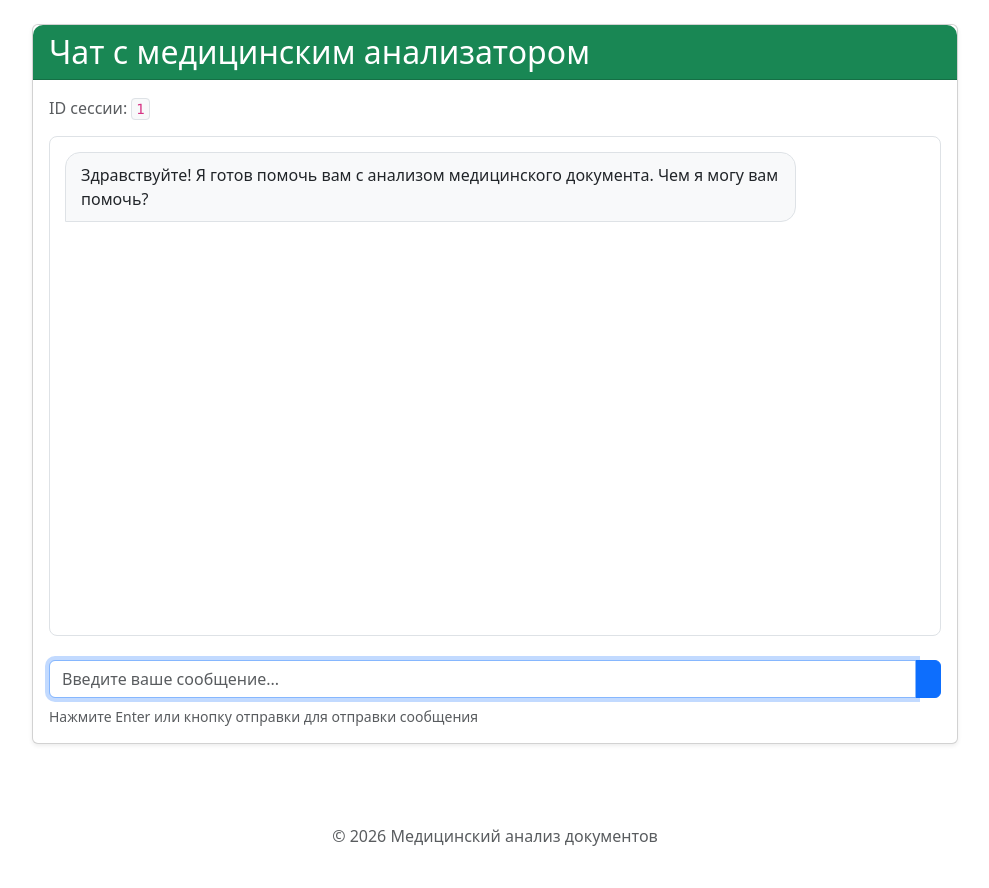
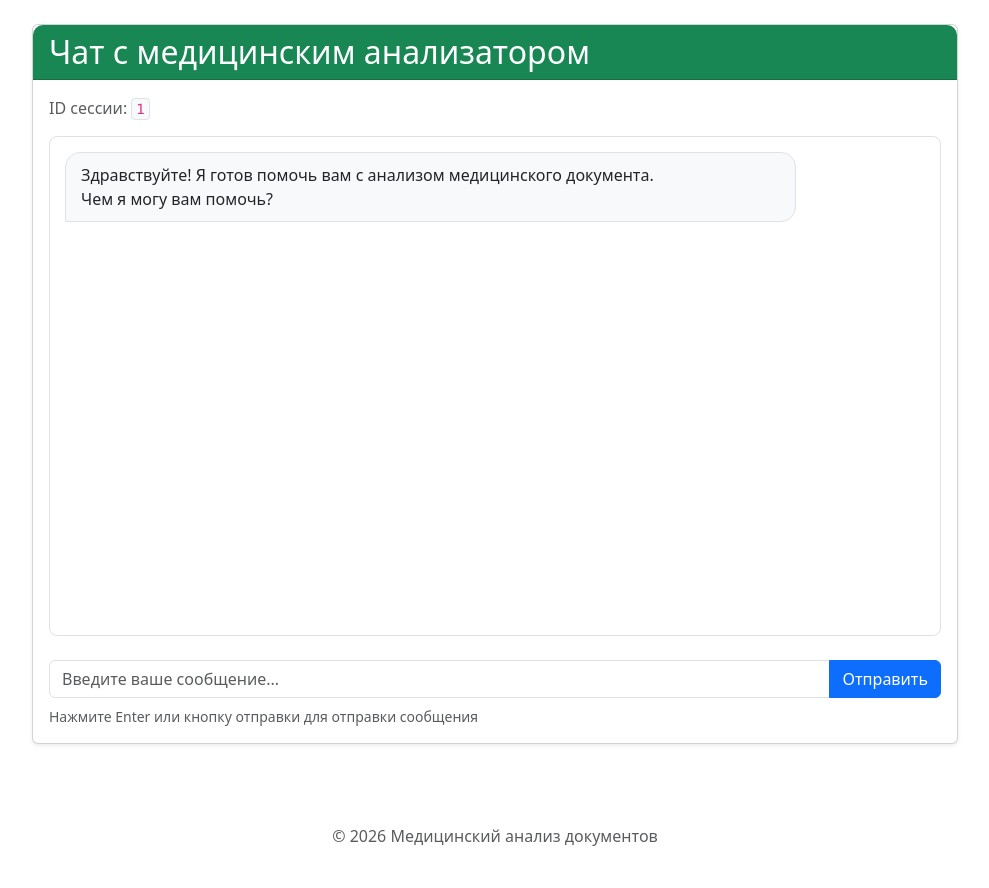
Before and after one commit to theApsil/clinical-ai, a FastAPI app: page /chat/1 in a window 1280 px wide. Shown: the part 89-977 px from the top of the page, without its empty margins (145-1134 px from the left). Run offline with FastAPI, Linux system fonts and the light colour scheme.

Commit message:
Улучшение внешнего вида чата
Добавлена надпись у кнопки отправки сообщения.

Добавлено растягивающееся поле чтобы было удобно писать большой текст в него +  shift+enter комбинация позволяет перейти на новую строку

при отправки сообщения формат сохраняется

```diff
--- a/backend/static/css/style.css
+++ b/backend/static/css/style.css
@@ -94,6 +94,18 @@ body {
         height: 400px;
     }
 }
+/*окно ввода текста*/
+#messageInput {
+    height: auto;
+    min-height: 38px;
+    max-height: 200px;
+    overflow-y: hidden;
+    resize: none;
+}
+/*Перенос каждого <p>*/
+.message-content p {
+    white-space: pre-wrap;
+}
 
 /* Анимации */
 @keyframes fadeIn {
--- a/backend/static/js/chat.js
+++ b/backend/static/js/chat.js
@@ -2,6 +2,11 @@ function initChat(sessionId) {
     const chatMessages = document.getElementById('chatMessages');
     const messageInput = document.getElementById('messageInput');
     const sendButton = document.getElementById('sendButton');
+
+    messageInput.addEventListener('input', () => {
+    messageInput.style.height = 'auto';
+    messageInput.style.height = messageInput.scrollHeight + 'px';
+});
 
     // Функция для добавления сообщения в чат
     function addMessage(text, isUser = false) {
@@ -112,11 +117,16 @@ function initChat(sessionId) {
     // Обработчики событий
     sendButton.addEventListener('click', sendMessage);
 
-    messageInput.addEventListener('keypress', function(e) {
-        if (e.key === 'Enter') {
+messageInput.addEventListener('keydown', function(e) {
+    if (e.key === 'Enter') {
+        if (e.shiftKey) {
+            return;
+        } else {
+            e.preventDefault(); /
             sendMessage();
         }
-    });
+    }
+});
 
     messageInput.focus();
 }
--- a/backend/templates/chat.html
+++ b/backend/templates/chat.html
@@ -16,15 +16,17 @@
                     <!-- Сообщения будут добавляться здесь -->
                     <div class="message bot-message">
                         <div class="message-content">
-                            <p>Здравствуйте! Я готов помочь вам с анализом медицинского документа. Чем я могу вам помочь?</p>
+                            <p>Здравствуйте! Я готов помочь вам с анализом медицинского документа.</p>
+                            <p>Чем я могу вам помочь?</p>
                         </div>
                     </div>
                 </div>
 
                 <div class="input-group">
-                    <input type="text" class="form-control" id="messageInput" placeholder="Введите ваше сообщение..." autocomplete="off">
+                    <textarea class="form-control" id="messageInput" placeholder="Введите ваше сообщение..." autocomplete="off" rows="1"></textarea>
+
                     <button class="btn btn-primary" id="sendButton">
-                        <i class="bi bi-send"></i>
+                        <i class="bi bi-send"></i> Отправить
                     </button>
                 </div>
 
```
